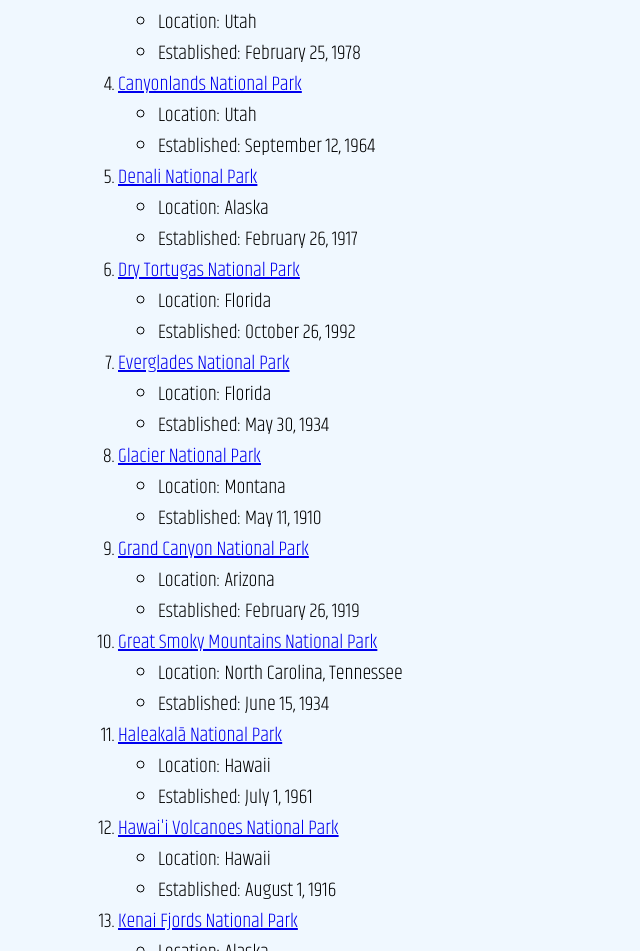
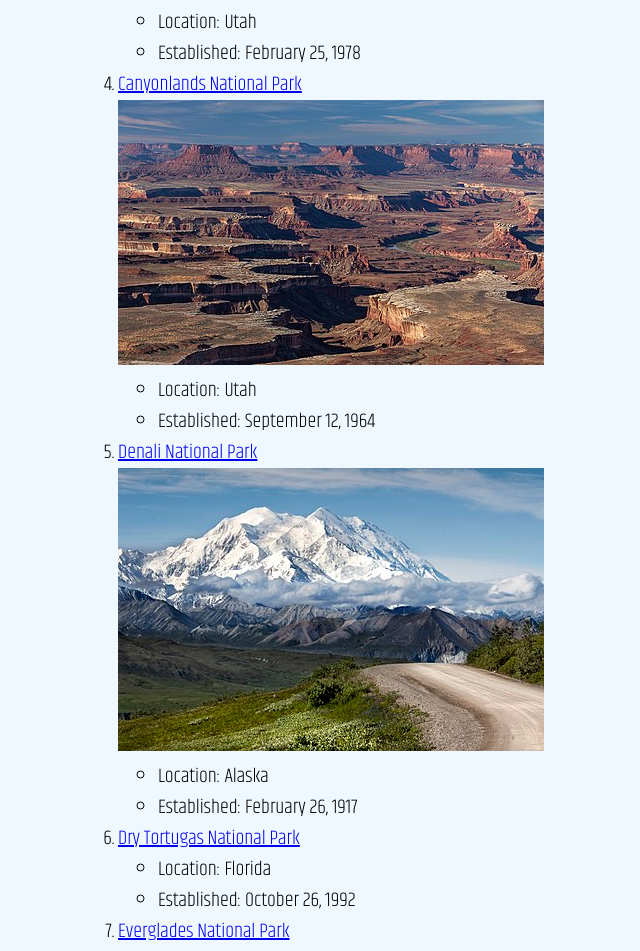
Before and after one commit to aaacoder/webpageproject, a plain HTML site: page nationalparks.html in a window 1280 px wide. Shown: the part 1278-2229 px from the top of the page, without its empty margins (262-902 px from the left). Drawn offline with Linux system fonts and the light colour scheme.

Commit message:
adding images

```diff
--- a/nationalparks.html
+++ b/nationalparks.html
@@ -43,12 +43,14 @@
             </ul>
         </li>
         <li class="name"><a href="https://en.wikipedia.org/wiki/Canyonlands_National_Park" target="_blank">Canyonlands National Park</a>
+            <img src="images/national_parks/canyonlands_np.jpg" alt="View of Green River from Island in the Sky, Canyonlands National Park" title="Haven't seen this river.">
             <ul>
                 <li>Location: Utah</li>
                 <li>Established: September 12, 1964</li>
             </ul>
         </li>
         <li class="name"><a href="https://en.wikipedia.org/wiki/Denali_National_Park" target="_blank">Denali National Park</a>
+            <img src="images/national_parks/denali_np.jpg" alt="Mount Denali, Denali National Park" title="I visited a glacier here!">
             <ul>
                 <li>Location: Alaska</li>
                 <li>Established: February 26, 1917</li>
```
Also changed, not shown: images/national_parks/canyonlands_np.jpg (added), images/national_parks/denali_np.jpg (added).
